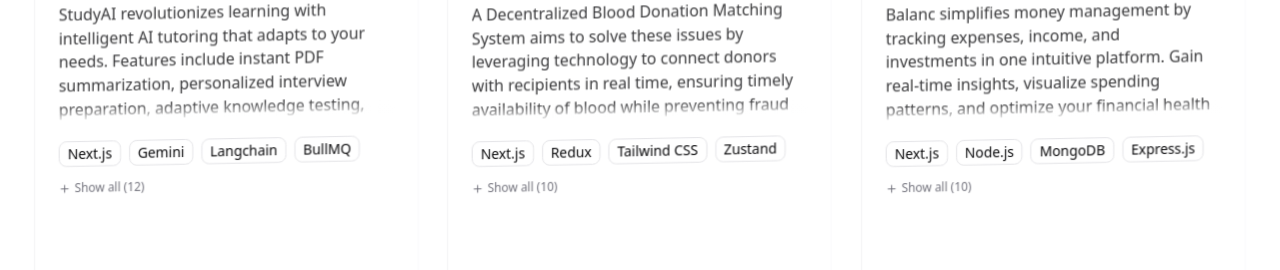
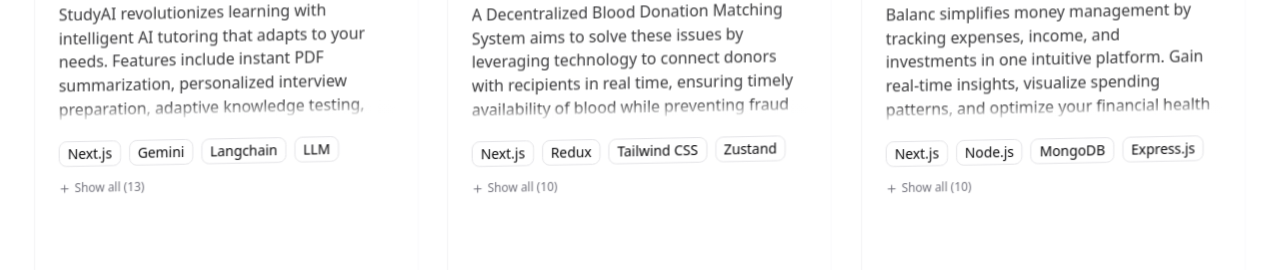
Before and after one commit to RockySheoran/New_PortFolio, a Next.js app: page / in a window 1280 px wide. Shown: the part 3002-3272 px from the top of the page. Built offline with nearby package versions, Linux system fonts and the light colour scheme; no server answers.

Commit message:
more change in the Project data

```diff
--- a/src/components/all component/project/Project_Data.ts
+++ b/src/components/all component/project/Project_Data.ts
@@ -3,7 +3,7 @@
     id: 1,
     title: "StudyAI",
     description: "StudyAI revolutionizes learning with intelligent AI tutoring that adapts to your needs. Features include instant PDF summarization, personalized interview preparation, adaptive knowledge testing, and real-time current affairs updates. Built with advanced AI to deliver efficient, personalized education experiences that accelerate your learning journey.",
-    tags: ["Next.js","Gemini","Langchain","BullMQ", "Zustand", "Tailwind CSS","Shadcn Ui","Node.js","Express.js","MongoDB","TypeScript","Redis"],
+    tags: ["Next.js","Gemini","Langchain","LLM","BullMQ", "Zustand", "Tailwind CSS","Shadcn Ui","Node.js","Express.js","MongoDB","TypeScript","Redis"],
     image: "/image/studyai.png",
     github: "https://github.com/RockySheoran/StudyAI",
     live: "https://study-ai-assist.vercel.app/",
```
